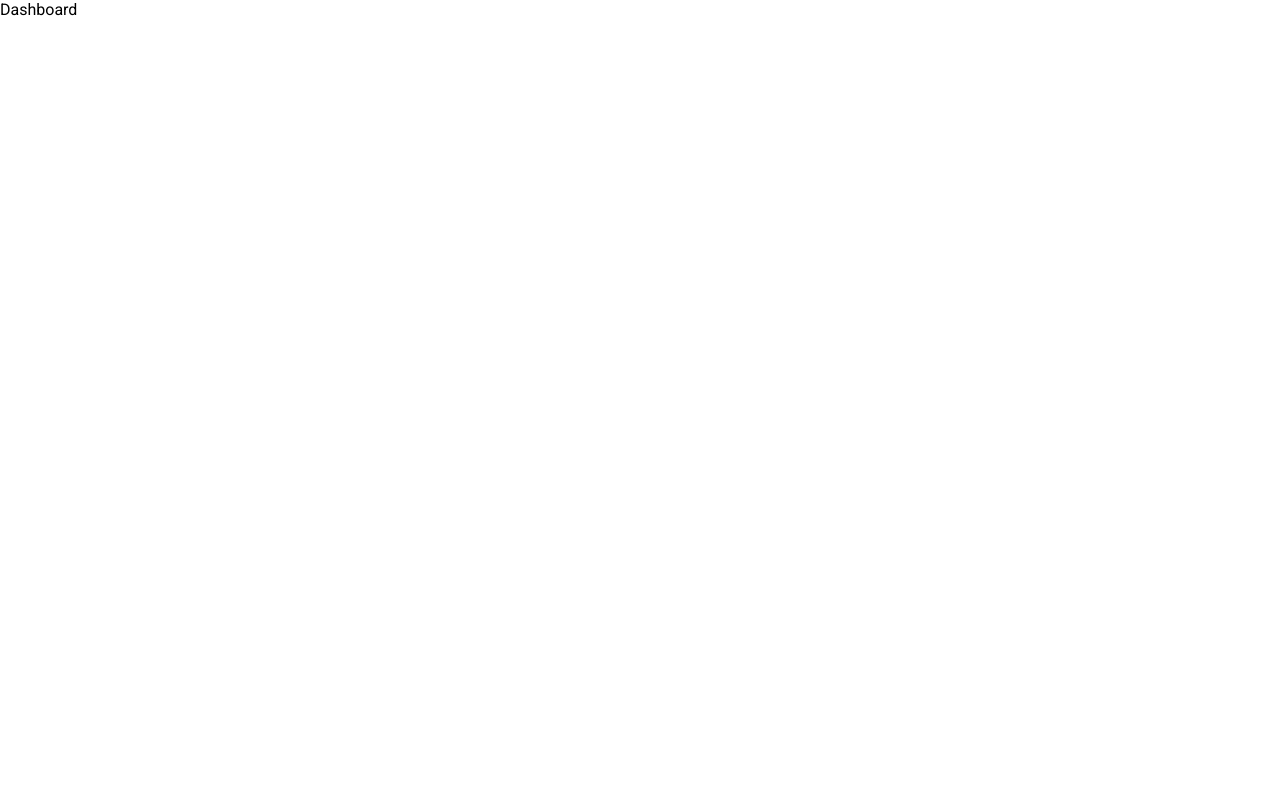
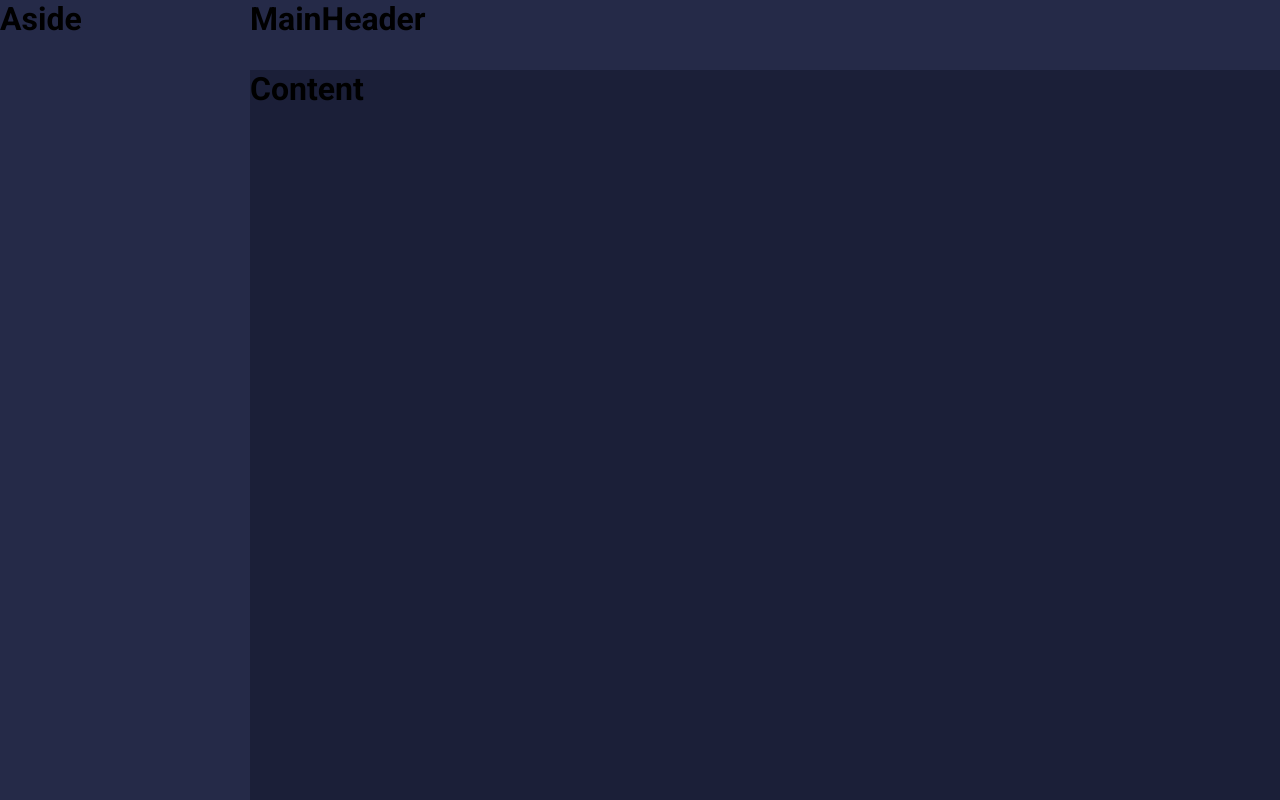
Before and after one commit to Adrianodbs/Minha-carteira, a React (Create React App) app: page /list/1 in a window 1280 px wide. Built offline with nearby package versions, Linux system fonts and the light colour scheme.

Commit message:
Criação dos componentes do Layout

```diff
--- a/src/App.tsx
+++ b/src/App.tsx
@@ -1,12 +1,13 @@
 import React from 'react'
-import Dashboard from './pages/Dashboard'
+import Layout from './components/Layout'
+
 import { Global } from './styles/GlobalStyles'
 
 function App() {
   return (
     <>
       <Global />
-      <Dashboard />
+      <Layout />
     </>
   )
 }
--- /dev/null
+++ b/src/components/Aside/index.tsx
@@ -0,0 +1,11 @@
+import { Container } from './styles'
+
+function Aside() {
+  return (
+    <Container>
+      <h1>Aside</h1>
+    </Container>
+  )
+}
+
+export default Aside
--- /dev/null
+++ b/src/components/Aside/styles.ts
@@ -0,0 +1,7 @@
+import styled from "styled-components";
+
+export const Container = styled.div`
+  grid-area: AS;
+
+  background-color: #252a48;
+`
--- /dev/null
+++ b/src/components/Content/index.tsx
@@ -0,0 +1,11 @@
+import { Container } from './styles'
+
+function Content() {
+  return (
+    <Container>
+      <h1>Content</h1>
+    </Container>
+  )
+}
+
+export default Content
--- /dev/null
+++ b/src/components/Content/styles.ts
@@ -0,0 +1,7 @@
+import styled from "styled-components";
+
+export const Container = styled.div`
+  grid-area: CT;
+
+  background-color: #1b1f38;
+`
--- /dev/null
+++ b/src/components/Layout/index.tsx
@@ -0,0 +1,17 @@
+import { Grid } from './styles'
+
+import MainHeader from '../MainHeader'
+import Aside from '../Aside'
+import Content from '../Content'
+
+function Layout() {
+  return (
+    <Grid>
+      <MainHeader />
+      <Aside />
+      <Content />
+    </Grid>
+  )
+}
+
+export default Layout
--- /dev/null
+++ b/src/components/Layout/styles.ts
@@ -0,0 +1,20 @@
+import styled from "styled-components";
+
+export const Grid = styled.div`
+
+  /*
+    Layout
+    MH = MainHeader
+    AS = Aside
+    CT = Content
+  */
+  display: grid;
+  grid-template-columns: 250px auto;
+  grid-template-rows: 70px auto;
+
+  grid-template-areas:
+  'AS MH'
+  'AS CT';
+
+  height: 100vh;
+`
--- /dev/null
+++ b/src/components/MainHeader/index.tsx
@@ -0,0 +1,11 @@
+import { Container } from './styles'
+
+function MainHeader() {
+  return (
+    <Container>
+      <h1>MainHeader</h1>
+    </Container>
+  )
+}
+
+export default MainHeader
--- /dev/null
+++ b/src/components/MainHeader/styles.ts
@@ -0,0 +1,7 @@
+import styled from "styled-components";
+
+export const Container = styled.div`
+  grid-area: MH;
+
+  background-color: #252a48;
+`
```
